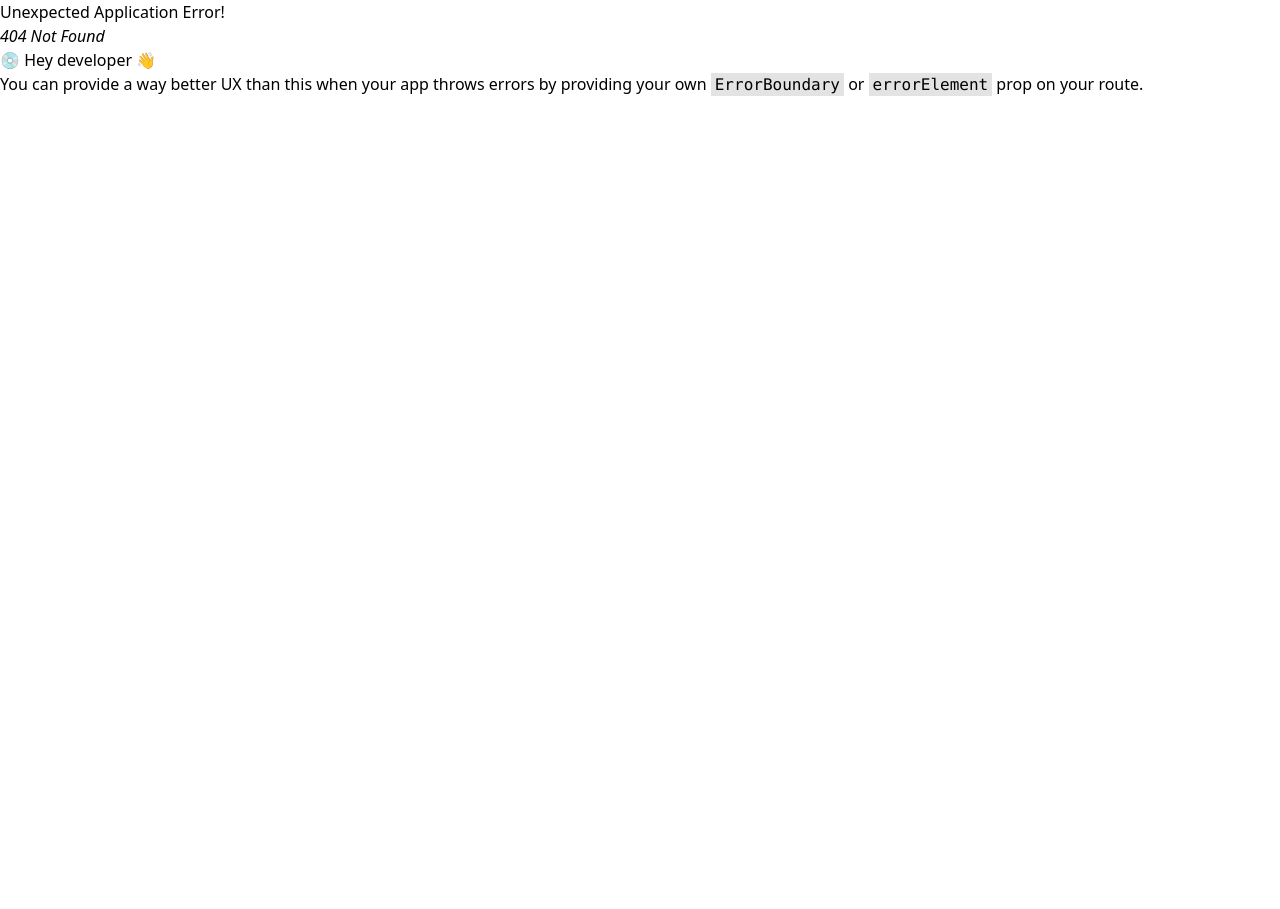
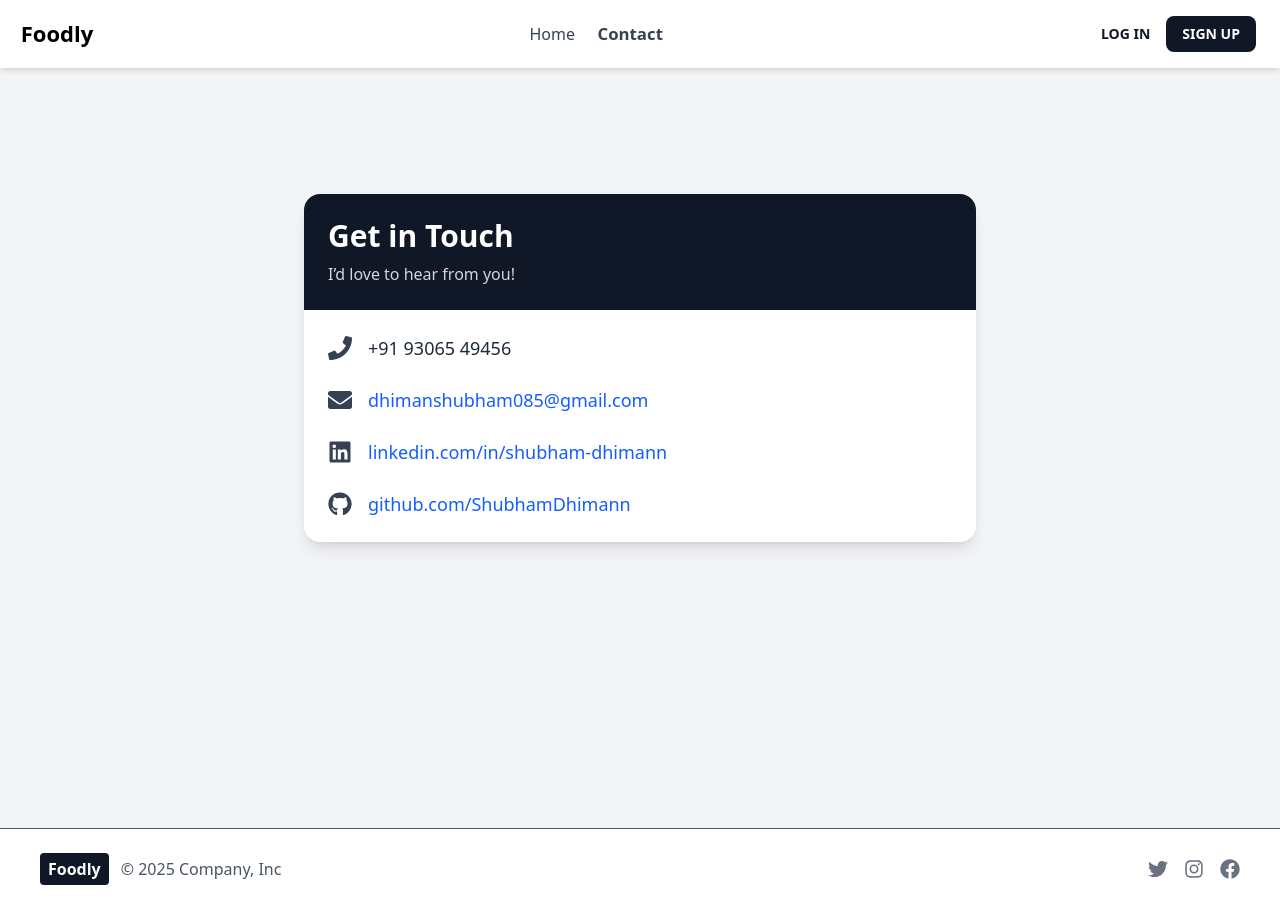
Before and after one commit to ShubhamDhimann/Foodly, a React (Vite) app: page /contact in a window 1280 px wide. Before the commit this address had no page. Before the commit the page ends 800 px from the top, so only its background shows below. Built offline with nearby package versions, Linux system fonts and the light colour scheme.

Commit message:
Hopefully final Edit

```diff
--- a/index.html
+++ b/index.html
@@ -2,7 +2,7 @@
 <html lang="en">
   <head>
     <meta charset="UTF-8" />
-    <link rel="icon" type="image/svg+xml" href="/public/favicon.ico" />
+    <link rel="icon" type="image/svg+xml" href="/favicon.ico" />
     <meta name="viewport" content="width=device-width, initial-scale=1.0" />
     <title>Foodly - Order Food at Ease</title>
   </head>
--- a/package.json
+++ b/package.json
@@ -18,6 +18,7 @@
     "react-hook-form": "^7.55.0",
     "react-icons": "^5.5.0",
     "react-router-dom": "^7.4.0",
+    "react-swipeable": "^7.0.2",
     "tailwindcss": "^4.0.17"
   },
   "devDependencies": {
--- a/src/components/Carousal.jsx
+++ b/src/components/Carousal.jsx
@@ -3,11 +3,22 @@ import { FaArrowLeft, FaArrowRight, FaSearch } from "react-icons/fa";
 import { useContext } from 'react';
 import searchContext from '../context/searchContext';
 import { NavLink } from 'react-router-dom';
+import { useSwipeable } from 'react-swipeable';
 
 
 const Carousal = () => {
     const { search, setSearch } = useContext(searchContext)
     const handleSearch = (e) => setSearch(e.target.value);
+    const handlers = useSwipeable({
+        onSwipedLeft: () => {
+            setSlideNo((prev) => (prev === carousalImgLinks.length - 1 ? 0 : prev + 1))
+            console.log("swiped left")
+        },
+        onSwipedRight: () => {
+            setSlideNo((prev) => (prev === 0 ? carousalImgLinks.length - 1 : prev - 1))
+            console.log("swiped right")
+        }
+    })
 
     const carousalImgLinks = [
         "https://images.unsplash.com/photo-1513104890138-7c749659a591?q=80&w=2070&auto=format&fit=crop",
@@ -30,7 +41,8 @@ const Carousal = () => {
     const navDotHandler = (index) => setSlideNo(index);
 
     return (
-        <div className="relative w-full h-[60vh] sm:h-[70vh] lg:h-[75vh] overflow-hidden">
+        <div className="relative w-full h-[60vh] sm:h-[70vh] lg:h-[75vh] overflow-hidden"
+        {...handlers}>
             <div className="carousal w-full h-full flex transition-all duration-700" style={{ transform: `translateX(-${slideNo * 100}vw)` }}>
                 {carousalImgLinks.map((link, index) => (
                     <div key={index} className="w-screen flex-shrink-0">
@@ -47,7 +59,6 @@ const Carousal = () => {
                 <FaArrowRight />
             </button>
 
-            {/* Dots */}
             <div className="navDots absolute left-1/2 bottom-4 -translate-x-1/2 flex gap-2 sm:gap-3">
                 {carousalImgLinks.map((_, index) => (
                     <div key={index} onClick={() => navDotHandler(index)} className="h-2 w-6 sm:w-10 rounded-full bg-gray-300 hover:bg-white cursor-pointer shadow"></div>
--- /dev/null
+++ b/src/components/Contact.jsx
@@ -0,0 +1,53 @@
+import React from 'react'
+import { FaPhone, FaEnvelope, FaLinkedin, FaGithub } from 'react-icons/fa'
+
+export default function Contact() {
+    return (
+        <div className=" h-[95vh] bg-gray-100 flex items-center justify-center p-6">
+            <div className="relative -top-20 w-full max-w-2xl bg-white rounded-2xl shadow-lg overflow-hidden">
+                <div className="bg-gray-900 text-white p-6">
+                    <h1 className="text-3xl font-bold">Get in Touch</h1>
+                    <p className="mt-2 text-gray-300">I’d love to hear from you!</p>
+                </div>
+
+                <div className="p-6 space-y-6">
+                    <div className="flex items-center gap-4">
+                        <FaPhone className="text-gray-700 text-2xl" />
+                        <div className="text-lg font-medium text-gray-800 hover:text-gray-900 transition">
+                            +91 93065 49456
+                        </div>
+                    </div>
+
+                    <div className="flex items-center gap-4">
+                        <FaEnvelope className="text-gray-700 text-2xl" />
+                        <a href="mailto:dhimanshubham085@gmail.com" className="text-lg font-medium  text-blue-600 hover:text-blue-800 transition">
+                            dhimanshubham085@gmail.com
+                        </a>
+                    </div>
+
+                    <div className="flex items-center gap-4">
+                        <FaLinkedin className="text-gray-700 text-2xl" />
+                        <a
+                            href="https://www.linkedin.com/in/shubham-dhimann"
+                            target="_blank"
+                            className="text-lg font-medium text-blue-600 hover:text-blue-800 transition"
+                        >
+                            linkedin.com/in/shubham-dhimann
+                        </a>
+                    </div>
+
+                    <div className="flex items-center gap-4">
+                        <FaGithub className="text-gray-700 text-2xl" />
+                        <a
+                            href="https://github.com/ShubhamDhimann"
+                            target="_blank"
+                            className="text-lg font-medium text-blue-600 hover:text-blue-800 transition"
+                        >
+                            github.com/ShubhamDhimann
+                        </a>
+                    </div>
+                </div>
+            </div>
+        </div>
+    )
+}
--- a/src/components/FoodCard.jsx
+++ b/src/components/FoodCard.jsx
@@ -9,10 +9,12 @@ function FoodCard() {
     const { search, setSearch } = useContext(searchContext);
     const { cart, setCart } = useContext(cartContext);
     const [quantity, setQuantity] = useState([0]);
-    const increaseQuantity = (dishID) => setQuantity((qty) => ({ ...qty, [dishID]: (qty[dishID] || 0) + 1 }));
-    const decreaseQuantity = (dishID) => setQuantity(quantity > 1 ? quantity - 1 : 1);
+    const increaseQuantity = (dishID) => setQuantity((qty) => ({ ...qty, [dishID]: (qty[dishID] || 1) + 1 }));
+    const decreaseQuantity = (dishID) => setQuantity((qty) => ({ ...qty, [dishID]: (qty[dishID] || 1) - 1 }));
     const [allDishes, setAllDishes] = useState([]);
     const [allCategories, setAllCategories] = useState([]);
+    const [addedToCart, setAddedToCart] = useState()
+    const [addedDishName, setAddedDishName] = useState("")
 
     const getFoodData = async () => {
         const { data } = await axios.get("https://foodlybackend-5pwv.onrender.com/getFoodData");
@@ -24,8 +26,18 @@ function FoodCard() {
         // console.log(dishID, dishName, dishQty, dishPrice);
         let finalPrice = dishPrice * dishQty;
         setCart([...cart, { dishid: dishID, dishname: dishName, dishqty: dishQty, dishprice: finalPrice }]);
+        setAddedToCart(true);
+        setAddedDishName(dishName);
         // console.log(cart);
     }
+
+    useEffect(() => {
+        const addToCartInterval = setTimeout(() => {
+            setAddedToCart(false);
+        }, 3000);
+        return () => clearTimeout(addToCartInterval);
+    }, [addedToCart])
+
 
     useEffect(() => {
         getFoodData();
@@ -34,7 +46,16 @@ function FoodCard() {
     return (
 
         <div className="min-h-screen p-4 sm:p-6 lg:p-10 bg-gray-100">
-            {(allCategories.length===0 && allDishes.length === 0) ? <Loader /> :
+            {addedToCart && (
+                <div className="fixed bottom-4 right-0  w-full px-4 sm:px-8 z-50">
+                    <div className="mx-auto max-w-fit bg-green-500 text-white font-semibold text-xl sm:text-xl px-6 py-3 rounded-lg shadow-[0_0_20px_black] text-center transition-all">
+                        {addedDishName} added to cart
+                    </div>
+                </div>
+            )}
+
+
+            {(allCategories.length === 0 && allDishes.length === 0) ? <Loader /> :
                 (allCategories.map((category) => (
                     <div key={category._id} className="mb-12">
                         <h1 className="text-2xl sm:text-3xl font-bold mb-6 text-gray-800 border-l-4 border-yellow-500 pl-4">
@@ -43,9 +64,9 @@ function FoodCard() {
                         </h1>
 
                         <div className="grid grid-cols-1 sm:grid-cols-2 md:grid-cols-3 lg:grid-cols-4 gap-6">
-                            {allDishes
-                                .filter((dish) => (dish.CategoryName === category.CategoryName) && (dish.name.toLowerCase().includes(search.toLowerCase())))
+                            {allDishes.filter((dish) => (dish.CategoryName === category.CategoryName) && (dish.name.toLowerCase().includes(search.toLowerCase())))
                                 .map((dish) => (
+
                                     <div key={dish._id} className="bg-white rounded-xl shadow-md overflow-hidden border hover:shadow-[0_0_20px_black] hover:scale-105 transition duration-300">
                                         <img src={dish.url} alt={dish.name} className="w-full h-40 sm:h-48 object-cover border-b" />
                                         <div className="p-4">
@@ -57,11 +78,11 @@ function FoodCard() {
                                             <div className="flex items-center justify-between mt-4">
                                                 <div className="flex items-center">
                                                     <button onClick={() => { decreaseQuantity(dish._id) }} className="px-2.5 py-1 border text-xl font-bold rounded hover:bg-gray-100"> - </button>
-                                                    <span className="px-3">{quantity[dish._id] || 0}</span>
+                                                    <span className="px-3">{quantity[dish._id] || 1}</span>
                                                     <button onClick={() => { increaseQuantity(dish._id) }} className="px-2 py-1 border text-xl font-bold rounded hover:bg-gray-100"> + </button>
                                                 </div>
 
-                                                <button onClick={(e) => { quantity[dish._id] && handleAddToCart(e, dish._id, dish.name, quantity[dish._id], dish.price) }} className="bg-gray-900 text-white px-4 py-2 rounded-lg hover:bg-gray-800 transition">
+                                                <button onClick={(e) => { handleAddToCart(e, dish._id, dish.name, quantity[dish._id] || 1, dish.price) }} className="bg-gray-900 text-white px-4 py-2 rounded-lg hover:bg-gray-800 transition">
                                                     Add to Cart
                                                 </button>
                                             </div>
--- a/src/components/MyOrders.jsx
+++ b/src/components/MyOrders.jsx
@@ -10,9 +10,9 @@ const MyOrders = () => {
   useEffect(() => {
     axios.get("https://foodlybackend-5pwv.onrender.com/getOrders", { params: { userEmail } })
       .then((res) => {
-        console.log(res);
+        // console.log(res);
         setOrderHistory(res.data.orders)
-        console.log(orderHistory);
+        // console.log(orderHistory);
       })
       .catch((err) => {
         console.log("got a new one", err);
--- a/src/components/Navbar.jsx
+++ b/src/components/Navbar.jsx
@@ -7,6 +7,7 @@ import axios from "axios";
 
 const Navbar = () => {
   const { cart, setCart } = useContext(cartContext)
+  const [placeOrderText, setplaceOrderText] = useState("Place Order 😋👌")
   const [orderPlacingError, setOrderPlacingError] = useState("")
   const [order, setOrder] = useState([])
   const [isOpen, setIsOpen] = useState(false);
@@ -14,7 +15,7 @@ const Navbar = () => {
   const toggleMenu = () => setIsOpen(!isOpen);
   const closeMenu = () => setIsOpen(false);
   const Navigate = useNavigate()
-  const handleMyOrdersClick = () => {setCartOpen(false); setIsOpen(false)}
+  const handleMyOrdersClick = () => { setCartOpen(false); setIsOpen(false) }
 
   // console.log(cart);
 
@@ -25,6 +26,12 @@ const Navbar = () => {
   }
 
   const handlePlaceOrder = () => {
+    setplaceOrderText("Placing Order... 😉");
+    if (!localStorage.getItem("authToken")) {
+      setplaceOrderText("Kindly Login to Place Order")
+      return;
+    }
+    // !localStorage.getItem("authToken") && setplaceOrderText("Kindly Login to Place Order");
     const orderData = {
       userEmail: localStorage.getItem("userEmail"),
       time: new Date().toLocaleString(),
@@ -34,11 +41,14 @@ const Navbar = () => {
     axios.post("https://foodlybackend-5pwv.onrender.com/placeOrder", orderData)
       .then((response) => {
         alert("Order Placed Successfully!")
+        setplaceOrderText("Place Order 😋👌")
         setCart([]);
       })
       .catch((error) => {
         console.error("Error placing order:", error);
+        setplaceOrderText("Place Order 😋👌")
       });
+
   }
 
   const handleLogout = () => {
@@ -51,13 +61,12 @@ const Navbar = () => {
 
   return (
     <nav className="sticky top-0 w-full bg-white shadow-md px-6 py-4 flex justify-between items-center z-50 transition-all">
-      <NavLink to="/" className="text-xl font-semibold">Foodly</NavLink>
+      <NavLink to="/" className="text-xl font-semibold scale-110">Foodly</NavLink>
 
       {/* Desktop Links */}
       <div className="hidden md:flex gap-6 text-gray-700">
-        <NavLink to="/" onClick={closeMenu} className={({ isActive }) => `hover:text-gray-900 transition-all ${isActive ? "scale-105 font-bold" : ""}`} >
-          Home
-        </NavLink>
+        <NavLink to="/" onClick={closeMenu} className={({ isActive }) => `hover:text-gray-900 transition-all ${isActive ? "scale-105 font-bold" : ""}`}>Home</NavLink>
+        <NavLink to="/contact" onClick={closeMenu} className={({ isActive }) => `hover:text-gray-900 transition-all ${isActive ? "scale-105 font-bold" : ""}`}>Contact</NavLink>
         {localStorage.getItem("authToken") && <NavLink to="/myorders" className={({ isActive }) => `hover:text-gray-900 transition-all ${isActive ? "scale-105 font-bold" : ""}`}>My Orders</NavLink>}
       </div>
 
@@ -123,7 +132,7 @@ const Navbar = () => {
                   </div>
 
                   <button onClick={handlePlaceOrder} className="w-full bg-gray-800 hover:bg-gray-700 text-white cursor-pointer text-lg py-3 rounded-xl transition-all shadow-lg">
-                    Place Order 😋👌
+                    {placeOrderText}
                   </button>
                 </div>
               )}
@@ -137,10 +146,13 @@ const Navbar = () => {
       </div>
 
       {/* Mobile Menu */}
+
       <div className="flex items-center gap-5 md:hidden text-2xl cursor-pointer" >
         <div onClick={(e) => { handleCartClick(e) }} className="bg-gray-800 hover:bg-gray-700 text-white px-4 py-2.5 rounded-lg transition-all shadow-sm flex items-center justify-center">
           <FaCartShopping className="text-lg" />
         </div>
+
+
         {cartOpen && (
           <div className="absolute flex flex-col right-2 top-20 rounded-2xl bg-white shadow-2xl border border-gray-300 md:w-1/2 w-[90%] h-[70vh] z-40 p-6 overflow-hidden transition-all duration-300 ease-in-out">
             <button onClick={() => setCartOpen(false)}
@@ -184,7 +196,7 @@ const Navbar = () => {
                   </div>
 
                   <button onClick={handlePlaceOrder} className="w-full bg-gray-800 hover:bg-gray-700 text-white cursor-pointer text-lg py-3 rounded-xl transition-all shadow-lg">
-                    Place Order 😋👌
+                    {placeOrderText}
                   </button>
                 </div>
               )}
@@ -199,6 +211,7 @@ const Navbar = () => {
       {isOpen && (
         <div className="absolute top-[64px] left-0 w-full bg-white flex flex-col gap-4 py-6 px-8 shadow-lg md:hidden z-50 transition-all">
           <NavLink to="/" onClick={closeMenu} className="text-gray-700 hover:text-black">Home</NavLink>
+          <NavLink to="/contact" onClick={closeMenu} className="text-gray-700 hover:text-black">Contact</NavLink>
           {localStorage.getItem("authToken") &&
             <NavLink to="/myorders" onClick={handleMyOrdersClick} className="text-gray-700 hover:text-black">My Orders</NavLink>
           }
--- a/src/main.jsx
+++ b/src/main.jsx
@@ -7,6 +7,7 @@ import { createBrowserRouter, createRoutesFromElements, Route, RouterProvider }
 import Login from './components/Login.jsx'
 import Signup from './components/Signup.jsx'
 import MyOrders from './components/MyOrders.jsx'
+import Contact from './components/Contact.jsx'
 
 const router = createBrowserRouter(
   createRoutesFromElements(
@@ -14,6 +15,7 @@ const router = createBrowserRouter(
       <Route path='/' element={<App />} >
         <Route path='' element={<Home />} />
         <Route path='/myorders' element={<MyOrders/>}></Route>
+        <Route path='/contact' element={<Contact/>}></Route>
       </Route>
       <Route path='/signup' element={<Signup />} />
       <Route path='/login' element={<Login />} />
```
Also changed, not shown: 1 other file (tests, documents, lock files or other folders).
